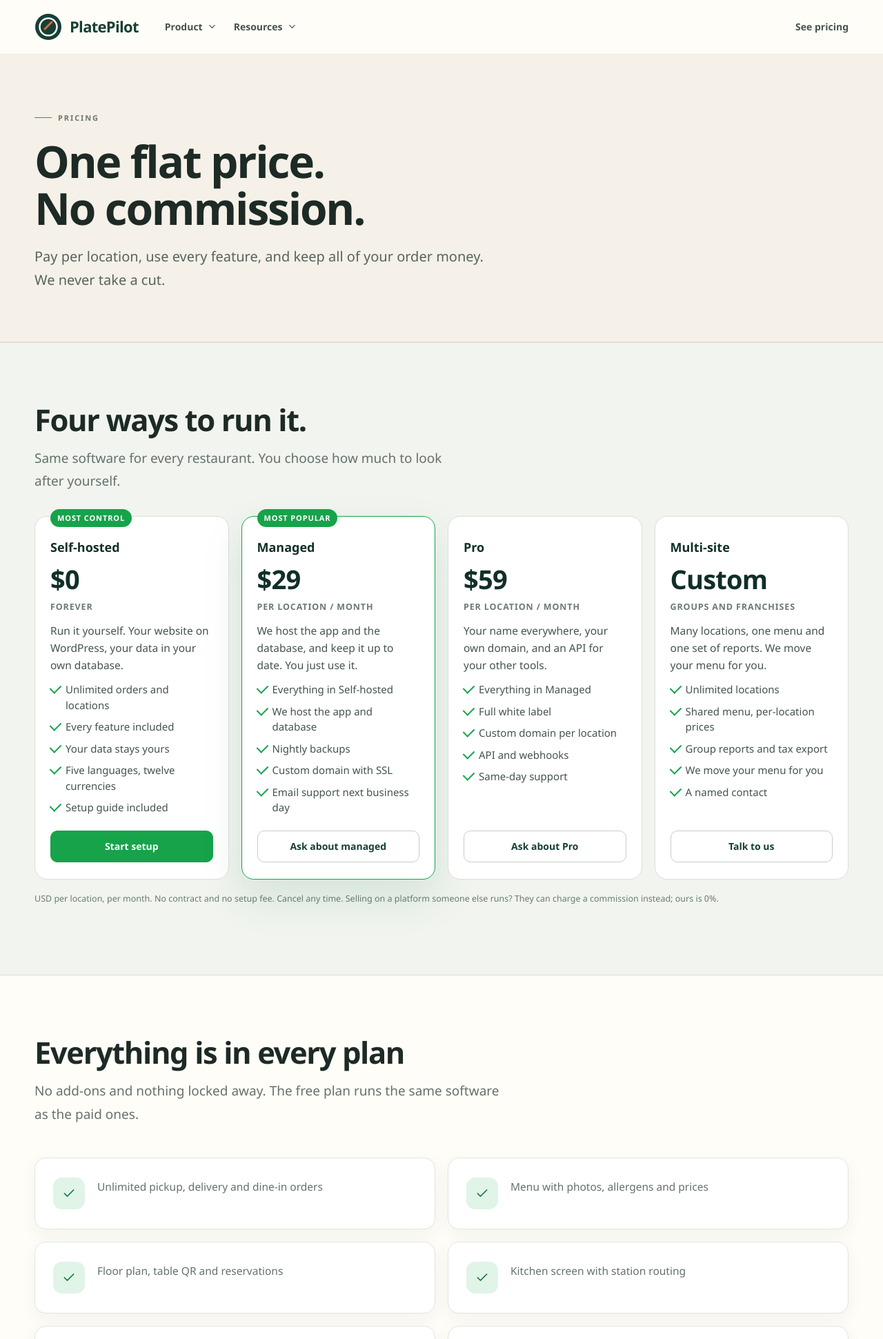
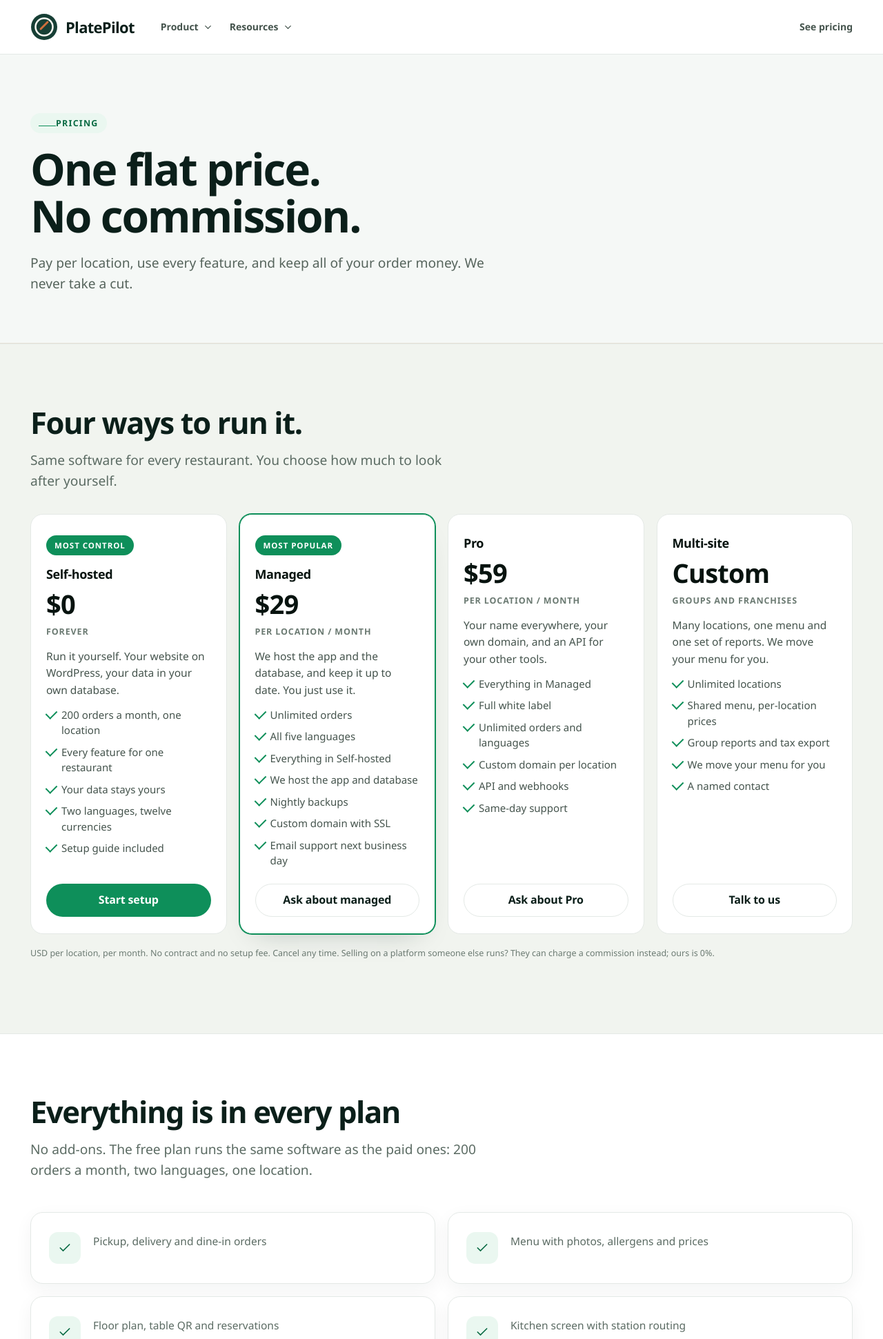
Before and after one commit to swaa028-byte/Platepilot, a WordPress theme: template wordpress-theme/platepilot/template-pricing.php in a window 1280 px wide. Shown: the top 1941 px of the page at 69% size. Run offline with PHP 8.4 and a stand-in for WordPress, Linux system fonts and the light colour scheme; the site name, menu and one post (Sample post) are stand-ins, and other content is empty; some libraries are stand-ins or nearby versions.

Commit message:
feat(theme): white surfaces, one green, and a real pricing gate
Design: the cream background and two-family accent system are gone. White
pages, a single green (#0e8f5a) carrying buttons, badges and checkmarks, and
the rhythm of a modern product site - tight display headings on a clamp()
scale, 1240px container, 56-104px section padding, quiet borders with lift on
hover, and grids that fall 4 -> 2 -> 1. Plan badges sit in the flow instead of
straddling the card border, plan buttons share a baseline, and wide comparison
tables scroll in their own box (measured: horizontal overflow 27px -> 0 at
390px).

Pricing: the free plan was unlimited, which made 9 pointless. It is now 200
orders a month, one location and two languages; Managed adds unlimited orders
and all five languages; Pro keeps white label. The comparison table, the
'enjoyed by every plan' list and the free-trial FAQ all say the same thing.

One site: PUBLIC_SITE_URL makes the Worker 301 its marketing routes to the
WordPress pages, so the two addresses can no longer show different words.

Verified: next build with PUBLIC_SITE_URL set compiles; rendered pages measure
0px horizontal overflow at 390px; screenshots at 1440 and 390 reviewed.

```diff
--- a/wordpress-theme/platepilot/inc/content.php
+++ b/wordpress-theme/platepilot/inc/content.php
@@ -86,10 +86,10 @@ function platepilot_content() {
 					'badge'    => 'Most control',
 					'pitch'    => 'Run it yourself. Your website on WordPress, your data in your own database.',
 					'features' => array(
-						'Unlimited orders and locations',
-						'Every feature included',
+						'200 orders a month, one location',
+						'Every feature for one restaurant',
 						'Your data stays yours',
-						'Five languages, twelve currencies',
+						'Two languages, twelve currencies',
 						'Setup guide included',
 					),
 					'cta'      => 'Start setup',
@@ -104,6 +104,8 @@ function platepilot_content() {
 					'featured' => true,
 					'pitch'    => 'We host the app and the database, and keep it up to date. You just use it.',
 					'features' => array(
+						'Unlimited orders',
+						'All five languages',
 						'Everything in Self-hosted',
 						'We host the app and database',
 						'Nightly backups',
@@ -123,6 +125,7 @@ function platepilot_content() {
 					'features' => array(
 						'Everything in Managed',
 						'Full white label',
+						'Unlimited orders and languages',
 						'Custom domain per location',
 						'API and webhooks',
 						'Same-day support',
@@ -149,9 +152,9 @@ function platepilot_content() {
 				),
 			),
 			'includedTitle' => 'Everything is in every plan',
-			'includedBody'  => 'No add-ons and nothing locked away. The free plan runs the same software as the paid ones.',
+			'includedBody'  => 'No add-ons. The free plan runs the same software as the paid ones: 200 orders a month, two languages, one location.',
 			'included' => array(
-				'Unlimited pickup, delivery and dine-in orders',
+				'Pickup, delivery and dine-in orders',
 				'Menu with photos, allergens and prices',
 				'Floor plan, table QR and reservations',
 				'Kitchen screen with station routing',
@@ -171,10 +174,10 @@ function platepilot_content() {
 			'compare' => array(
 				array( 'Monthly fee, one location', '$39 to $79', '$0, or $29 managed' ),
 				array( 'Commission on orders', 'Up to 30%', '0%, every plan' ),
-				array( 'Order limit', 'Often 100 a month', 'Unlimited' ),
+				array( 'Order limit', '200 a month', 'Unlimited' ),
 				array( 'Your own brand', 'Paid add-on, $299+' , 'Included from Pro' ),
 				array( 'Your data', 'Their cloud', 'Your database' ),
-				array( 'Languages', 'Varies', 'Five, Arabic included' ),
+				array( 'Languages', 'Two', 'All five' ),
 			),
 			'compareNote' => 'Prices of other platforms taken from their public price lists in November 2026, before tax and add-ons. Ours is the number above.',
 			'faqTitle' => 'Pricing questions',
--- a/wordpress-theme/platepilot/style.css
+++ b/wordpress-theme/platepilot/style.css
@@ -9,23 +9,23 @@ Text Domain: platepilot
 
 
 :root {
-  --ink: #1d2a25;
-  --muted: #66716b;
-  --green: #173f35;
-  --green-deep: #102f28;
-  --green-soft: #dce9df;
-  --cream: #f5f1e8;
-  --paper: #fffdf8;
+  --ink: #0b1f1a;
+  --muted: #5b6b63;
+  --green: #0b1f1a;
+  --green-deep: #07130f;
+  --green-soft: #e8f2ec;
+  --cream: #f5f8f6;
+  --paper: #ffffff;
   --white: #ffffff;
   --orange: #cf6f3c;
   --orange-soft: #f4dfcf;
   --gold: #e8b567;
   /* CloudWaitress-style vivid accent, in green (their red equivalent). */
-  --accent: #16a34a;
-  --accent-deep: #0e7c39;
-  --accent-bright: #5fd68f;
-  --accent-soft: #e0f4e7;
-  --line: #dcded6;
+  --accent: #0e8f5a;
+  --accent-deep: #0a6b44;
+  --accent-bright: #4ecf92;
+  --accent-soft: #eaf7f0;
+  --line: #e4e9e6;
   --red: #a4493f;
   --blue: #426e91;
   --purple: #796185;
@@ -36,7 +36,7 @@ Text Domain: platepilot
 
 * { box-sizing: border-box; }
 html { scroll-behavior: smooth; scroll-padding-top: 90px; }
-body { margin: 0; color: var(--ink); background: var(--paper); font-family: var(--sans); font-size: 16px; line-height: 1.6; -webkit-font-smoothing: antialiased; }
+body { margin: 0; color: var(--ink); background: var(--paper); font-family: var(--sans); font-size: 17px; line-height: 1.65; -webkit-font-smoothing: antialiased; }
 a { color: inherit; text-decoration: none; }
 button, input, select, textarea { font: inherit; }
 button, select { cursor: pointer; }
@@ -970,3 +970,159 @@ body { font-size: 16.5px; }
 .cw-faq-item p { font-size: 16px; }
 .compare-table td, .compare-table th { font-size: 15px; }
 .site-footer a, .footer-col h4 { font-size: 15px; }
+
+/* ------------------------------------------------------------------ */
+/* Design layer                                                        */
+/* White surfaces, one green, and the spacing rhythm of a product site. */
+/* Appended last on purpose: it refines what the sections above set     */
+/* rather than replacing them, so every template keeps working.        */
+/* ------------------------------------------------------------------ */
+
+:root {
+  --container: 1240px;
+  --gutter: 24px;
+  --radius-lg: 18px;
+  --radius-md: 14px;
+  --radius-sm: 10px;
+  --ring: 0 0 0 1px var(--line);
+  --lift: 0 18px 40px -24px rgba(11, 31, 26, 0.28);
+}
+
+img { max-width: 100%; height: auto; }
+
+.shell {
+  width: 100%;
+  max-width: var(--container);
+  margin-inline: auto;
+  padding-inline: var(--gutter);
+  box-sizing: border-box;
+}
+
+/* Headings: large, tight, dark. Body: comfortable, never smaller than 16px. */
+h1, h2, h3, h4 { color: var(--ink); letter-spacing: -0.022em; }
+h1 { font-size: clamp(2.4rem, 5.4vw, 4rem); line-height: 1.04; font-weight: 750; margin: 0 0 20px; }
+h2 { font-size: clamp(1.75rem, 3.4vw, 2.7rem); line-height: 1.1; font-weight: 720; margin: 0 0 14px; }
+h3 { font-size: clamp(1.15rem, 1.6vw, 1.4rem); line-height: 1.25; font-weight: 680; margin: 0 0 10px; }
+p { margin: 0 0 16px; }
+
+.cw-lede, .info-lede, .hero-lede, section > p {
+  font-size: clamp(1.05rem, 1.5vw, 1.28rem);
+  line-height: 1.55;
+  color: var(--muted);
+  max-width: 62ch;
+}
+
+.eyebrow, .eyebrow--light {
+  display: inline-block;
+  font-size: 0.78rem;
+  font-weight: 700;
+  letter-spacing: 0.1em;
+  text-transform: uppercase;
+  color: var(--accent-deep);
+  background: var(--accent-soft);
+  border-radius: 999px;
+  padding: 6px 12px;
+  margin-bottom: 18px;
+}
+
+/* Sections breathe; alternating bands stay white with a hairline. */
+section, .cw-section, .info-section, .pricing-section, .faq-section {
+  padding-block: clamp(56px, 7vw, 104px);
+}
+section + section { border-top: 1px solid var(--line); }
+
+/* Buttons: pill, confident, one green. */
+.button, .btn, button.button {
+  display: inline-flex;
+  align-items: center;
+  justify-content: center;
+  gap: 8px;
+  min-height: 48px;
+  padding: 13px 24px;
+  border-radius: 999px;
+  border: 1px solid transparent;
+  background: var(--accent);
+  color: #fff;
+  font-size: 1rem;
+  font-weight: 650;
+  letter-spacing: -0.01em;
+  text-decoration: none;
+  cursor: pointer;
+  transition: transform 160ms ease, background-color 160ms ease, box-shadow 160ms ease;
+}
+.button:hover, .btn:hover, button.button:hover { background: var(--accent-deep); transform: translateY(-1px); box-shadow: var(--lift); }
+.button--ghost, .button--light, .button--outline {
+  background: #fff;
+  color: var(--ink);
+  border-color: var(--line);
+}
+.button--ghost:hover, .button--light:hover, .button--outline:hover { background: var(--cream); color: var(--ink); border-color: var(--accent); }
+
+/* Cards: quiet border, real radius, lift on hover. */
+.cw-mode-card, .info-card, .cw-step, .faq-item, .plan-card, .step-row, .flow-row, .int-group {
+  background: #fff;
+  border: 1px solid var(--line);
+  border-radius: var(--radius-lg);
+  transition: transform 200ms ease, box-shadow 200ms ease, border-color 200ms ease;
+}
+.cw-mode-card:hover, .info-card:hover, .cw-step:hover, .plan-card:hover, .int-group:hover {
+  transform: translateY(-3px);
+  border-color: #cfe3d8;
+  box-shadow: var(--lift);
+}
+
+/* Pricing: the chosen plan is marked by the green border, not a heavier frame. */
+.plan-card[data-featured="true"], .plan-card.is-featured, .plan-card--featured {
+  border-color: var(--accent);
+  box-shadow: 0 0 0 1px var(--accent), var(--lift);
+}
+.plan-badge {
+  /* Inside the card, in the flow: a badge that straddles the border reads as
+     a collision at every width. */
+  position: static;
+  align-self: flex-start;
+  margin-bottom: 4px;
+  background: var(--accent);
+  color: #fff;
+  border-radius: 999px;
+  padding: 5px 12px;
+  font-size: 0.72rem;
+  font-weight: 700;
+  letter-spacing: 0.08em;
+  text-transform: uppercase;
+}
+
+/* Header: white, hairline, sticky, and compact on small screens. */
+.site-header { background: rgba(255, 255, 255, 0.92); backdrop-filter: saturate(180%) blur(10px); border-bottom: 1px solid var(--line); }
+.main-nav a, .nav-drop a { color: var(--ink); }
+.nav-drop { background: #fff; border: 1px solid var(--line); border-radius: var(--radius-md); box-shadow: var(--lift); }
+.nav-drop a:hover, .main-nav a:hover { color: var(--accent-deep); background: var(--accent-soft); }
+
+/* Grids collapse the way a modern site does: 3 -> 2 -> 1. */
+@media (max-width: 991px) {
+  h1 { font-size: clamp(2.1rem, 7vw, 3rem); }
+  .cw-mode-grid, .info-grid, .plan-grid, .step-grid, .int-grid { grid-template-columns: repeat(2, minmax(0, 1fr)); }
+}
+@media (max-width: 767px) {
+  :root { --gutter: 20px; }
+  .cw-mode-grid, .info-grid, .plan-grid, .step-grid, .int-grid { grid-template-columns: 1fr; }
+  section, .cw-section, .info-section { padding-block: 56px; }
+  .button, .btn { width: 100%; }
+}
+@media (max-width: 479px) {
+  h1 { font-size: 2rem; line-height: 1.08; }
+  .eyebrow { font-size: 0.72rem; }
+}
+
+/* Respect the system preference: no movement anywhere. */
+@media (prefers-reduced-motion: reduce) {
+  .cw-mode-card, .info-card, .cw-step, .plan-card, .int-group, .button, .btn { transition: none; }
+  .cw-mode-card:hover, .info-card:hover, .cw-step:hover, .plan-card:hover, .int-group:hover, .button:hover { transform: none; }
+}
+
+/* Equal plan cards: the button always sits on the same line. */
+.plan-card > *:last-child, .plan-card form { margin-top: auto; }
+
+/* Wide tables scroll inside their own box instead of pushing the page. */
+.compare-scroll { overflow-x: auto; -webkit-overflow-scrolling: touch; border-radius: var(--radius-md); }
+.compare-table { min-width: 520px; }
--- a/wordpress-theme/platepilot/template-pricing.php
+++ b/wordpress-theme/platepilot/template-pricing.php
@@ -65,6 +65,7 @@ platepilot_render_info_page( 'pricing', $setup_url );
 <section class="info-section">
 	<div class="shell">
 		<h2><?php echo esc_html( $c['compareTitle'] ); ?></h2>
+		<div class="compare-scroll">
 		<table class="compare-table">
 			<thead><tr><th scope="col" aria-label="&nbsp;"></th><th scope="col"><?php echo esc_html( $c['compareHosted'] ); ?></th><th scope="col"><?php echo esc_html( $c['comparePlatepilot'] ); ?></th></tr></thead>
 			<tbody>
@@ -73,6 +74,7 @@ platepilot_render_info_page( 'pricing', $setup_url );
 				<?php endforeach; ?>
 			</tbody>
 		</table>
+		</div>
 		<p class="compare-note"><?php echo esc_html( $c['compareNote'] ); ?></p>
 	</div>
 </section>
```
Also changed, not shown: src/proxy.ts (+17 -0 lines), wordpress-theme/kit/CLOUDFLARE.md (+7 -0 lines), 1 other file.
